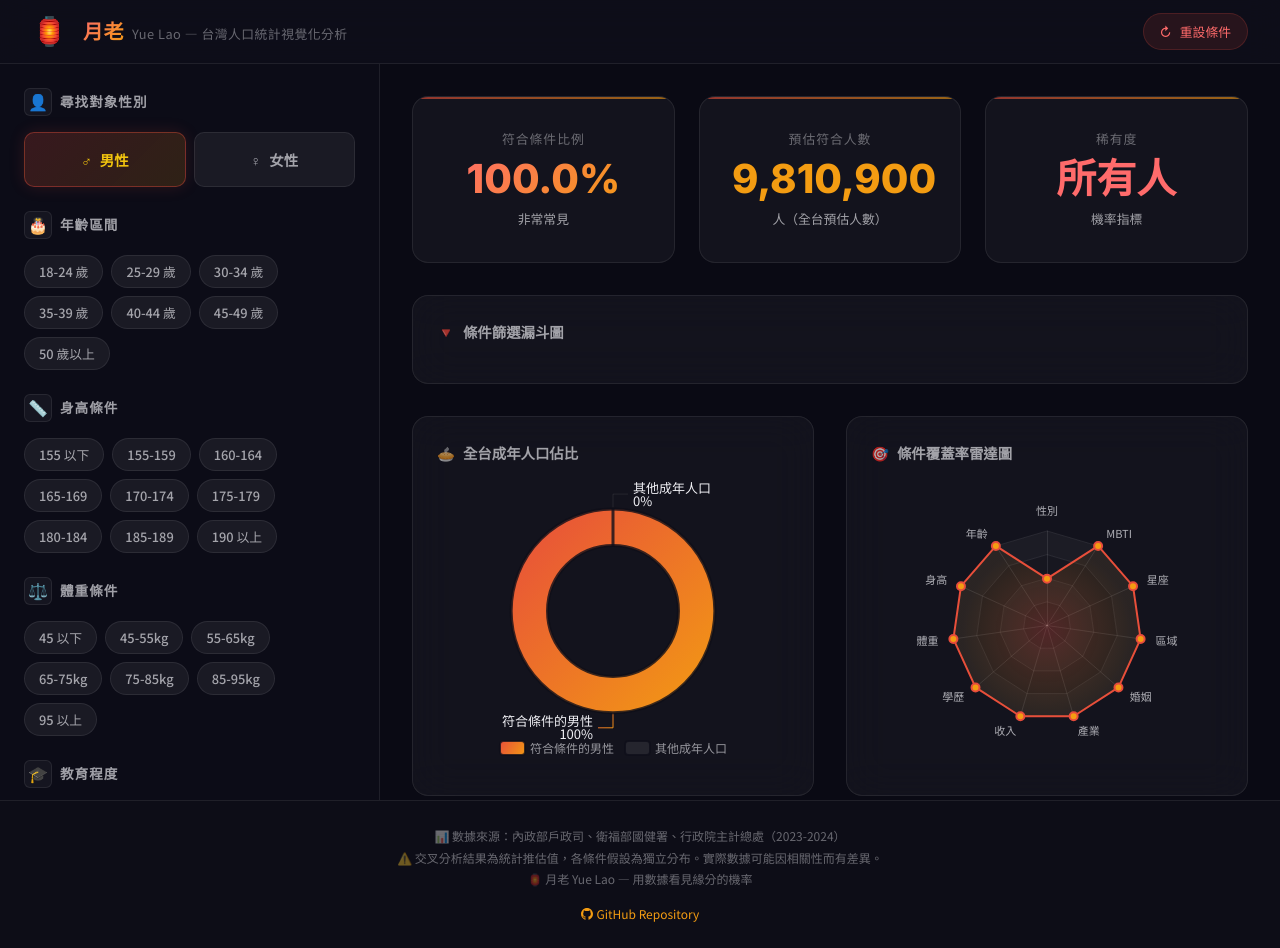
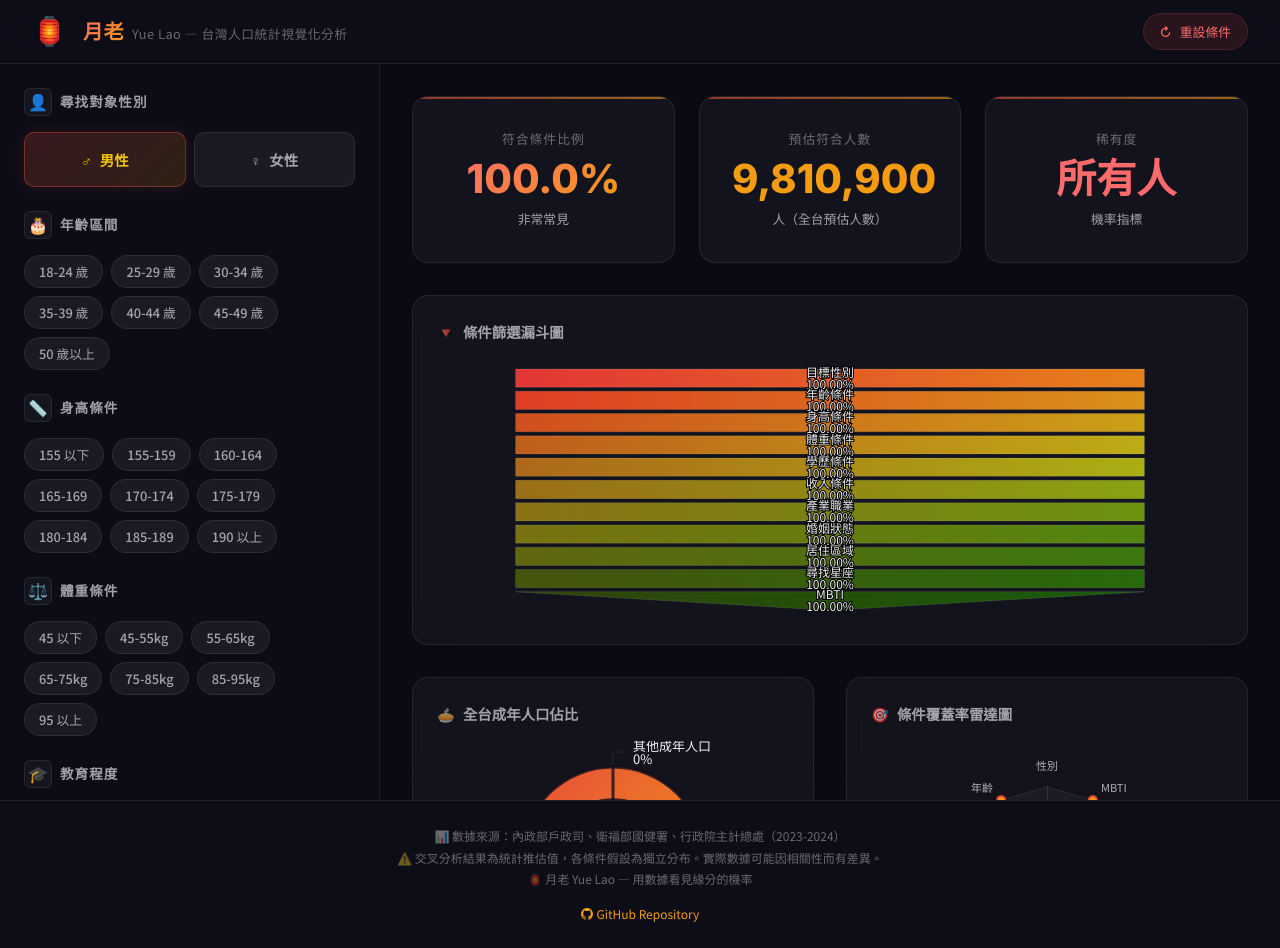
Before and after one commit to CHIN11211001/Yue-Lao, a React (Vite) app: page / in a window 1280 px wide. Built offline with nearby package versions, Linux system fonts and the light colour scheme.

Commit message:
feat: initialize design system with dark theme and layout components in index.css

```diff
--- a/src/index.css
+++ b/src/index.css
@@ -525,10 +525,11 @@
 
 .chart-card {
   padding: var(--space-lg);
-  height: 380px;
+  min-height: 350px;
   min-width: 0;
   display: flex;
   flex-direction: column;
+  flex-shrink: 0;
 }
 
 .chart-card--wide {
```
